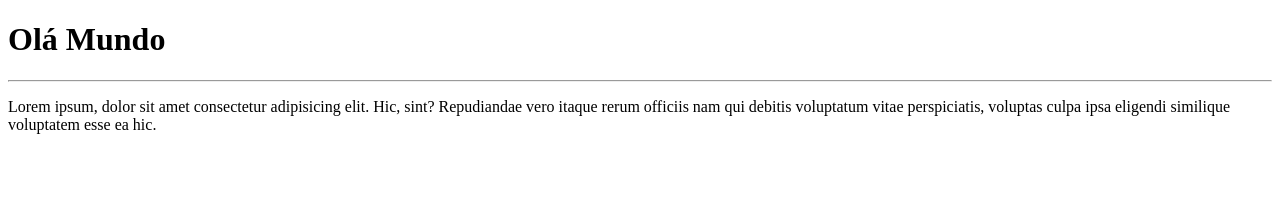
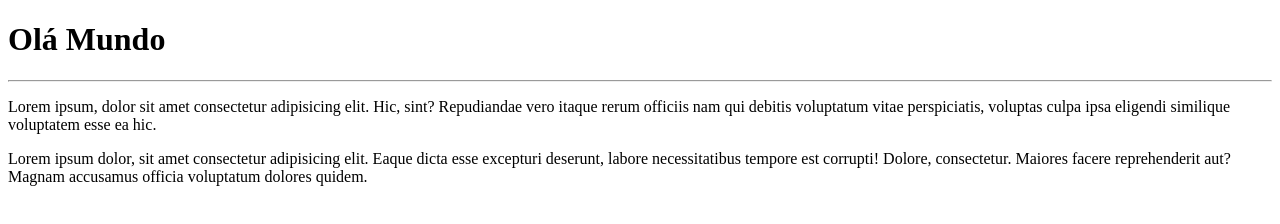
Before and after one commit to marireis/Ola-mundo, a plain HTML site: page site-ex/index.html in a window 1280 px wide. Drawn offline with Linux system fonts and the light colour scheme.

Commit message:
adicionei um paragrafo

```diff
--- a/site-ex/index.html
+++ b/site-ex/index.html
@@ -15,5 +15,6 @@
         nam qui debitis voluptatum vitae perspiciatis, voluptas culpa
         ipsa eligendi similique voluptatem esse ea hic.
     </p>
+    <p>Lorem ipsum dolor, sit amet consectetur adipisicing elit. Eaque dicta esse excepturi deserunt, labore necessitatibus tempore est corrupti! Dolore, consectetur. Maiores facere reprehenderit aut? Magnam accusamus officia voluptatum dolores quidem.</p>
 </body>
 </html>
```
